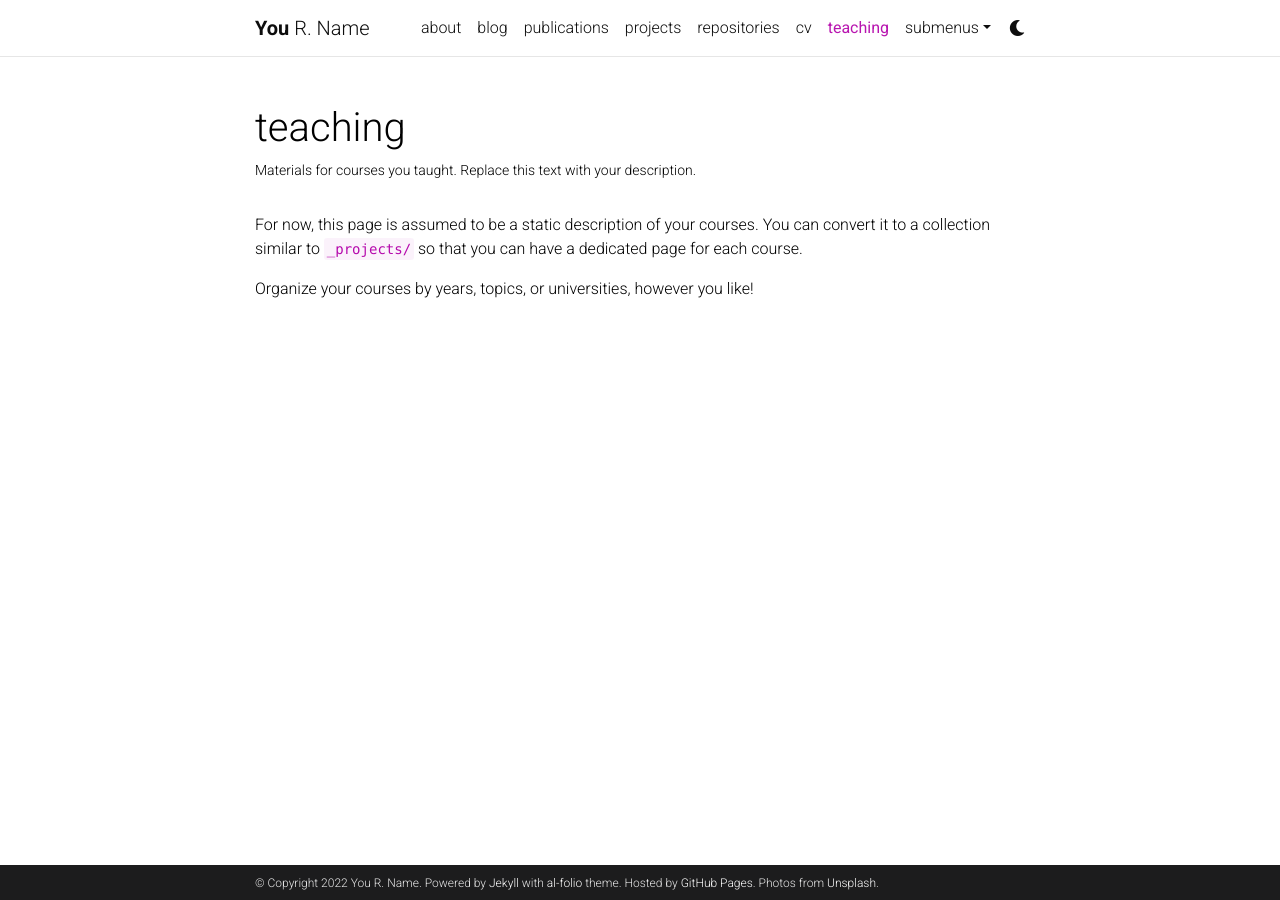
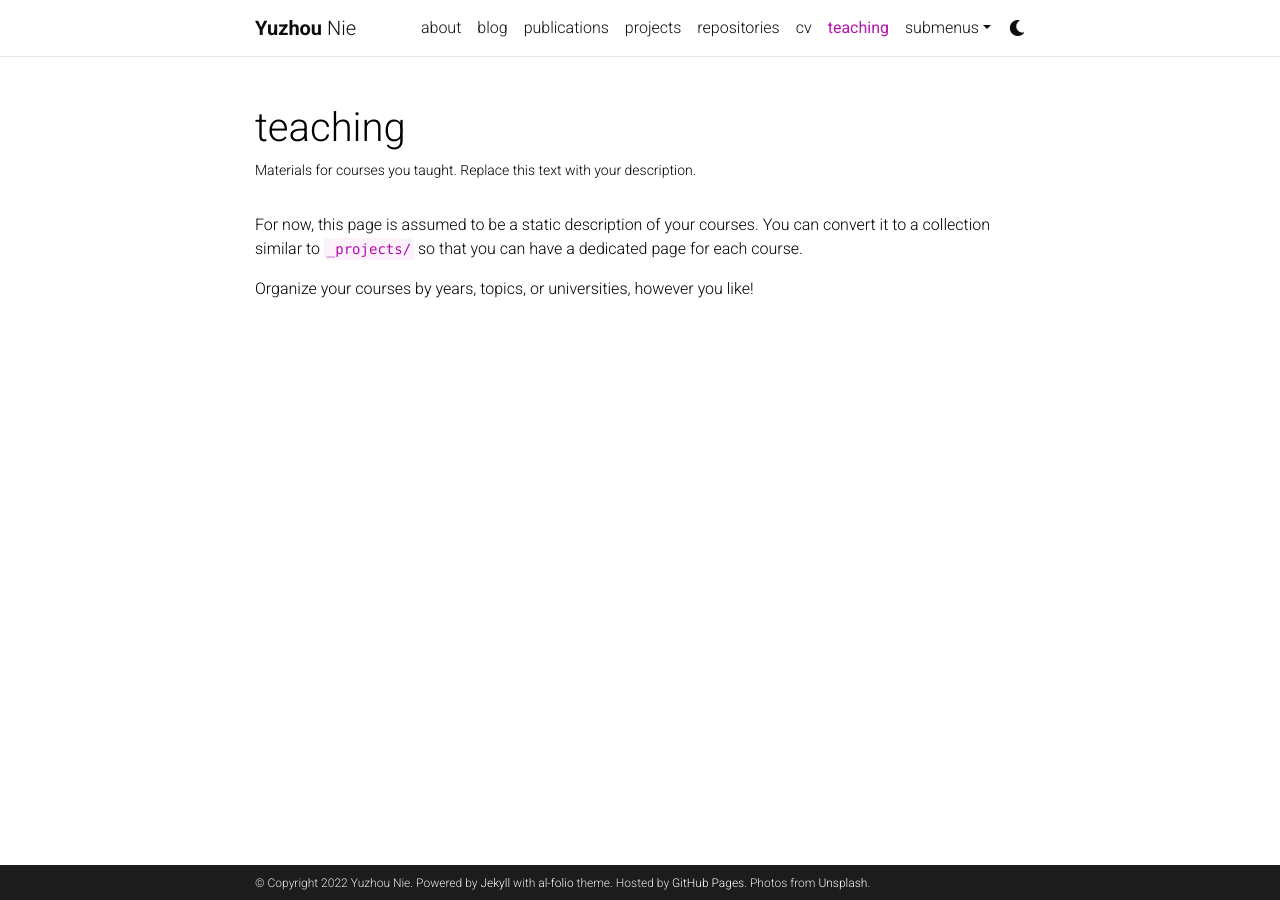
Before and after one commit to rucnyz/rucnyz.github.io, a Jekyll site: the page built from _pages/teaching.md, in a window 1280 px wide. Built offline with Jekyll 4.4.1, drawn with Linux system fonts in a browser that asks for light colours; comment, search, counter and statistics services are not loaded; a style sheet for code colours, icons or effects is not loaded.

Commit message:
change to my url

```diff
--- a/_config.yml
+++ b/_config.yml
@@ -3,10 +3,10 @@
 # -----------------------------------------------------------------------------
 
 title: blank # the website title (if blank, full name will be used instead)
-first_name: You
-middle_name: R.
-last_name: Name
-email: you@example.com
+first_name: Yuzhou
+middle_name:
+last_name: Nie
+email: rucnyz@gmail.com
 description: > # the ">" symbol means to ignore newlines until "footer_text:"
   A simple, whitespace theme for academics. Based on [*folio](https://github.com/bogoli/-folio) design.
 footer_text: >
@@ -18,8 +18,8 @@
 lang: en # the language of your site (for example: en, fr, cn, ru, etc.)
 icon: ⚛️  # the emoji used as the favicon (alternatively, provide image name in /assets/img/)
 
-url: https://alshedivat.github.io # the base hostname & protocol for your site
-baseurl: /al-folio # the subpath of your site, e.g. /blog/
+url: https://rucnyz.github.io # the base hostname & protocol for your site
+baseurl: / # the subpath of your site, e.g. /blog/
 last_updated: false # set to true if you want to display last updated in the footer
 impressum_path:  # set to path to include impressum link in the footer, use the same path as permalink in a page, helps to conform with EU GDPR
 
```
